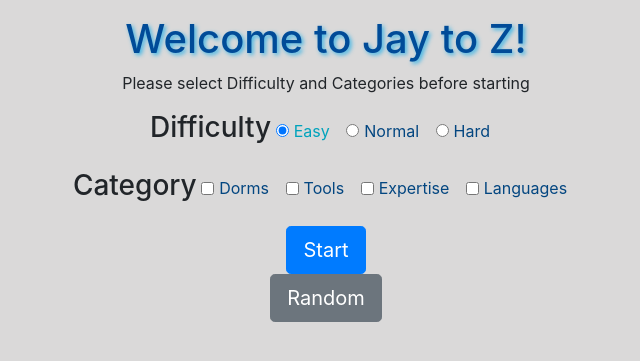
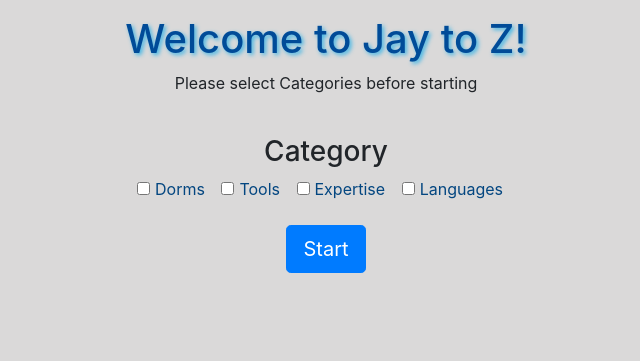
Before and after one commit to reddign/gamers, a PHP site: page /games/wordsearch/wordsearch.php in a window 1280 px wide. Shown: the part 106-467 px from the top of the page, without its empty margins (314-954 px from the left). Run offline with PHP 8.4, Linux system fonts and the light colour scheme.

Commit message:
Comment 1

```diff
--- a/web_src/games/wordsearch/wordsearch.php
+++ b/web_src/games/wordsearch/wordsearch.php
@@ -70,9 +70,11 @@ session_start();
 
     <main>
         <h1>Welcome to Jay to Z!</h1>
-        <p>Please select Difficulty and Categories before starting</p>
+        <p>Please select Categories before starting</p>
     <form action="pagegen.php" method="post">
-    <div class="container">
+
+
+    <div class="container" id="Difficulty">
         <h3 class="formHeader">Difficulty</h3>
         <div class="form-check form-check-inline">
             <input class="form-check-input" type="radio" name="Diff" id="easyDiff" value="easy" checked>
@@ -94,7 +96,9 @@ session_start();
         </div>
     </div>
     <br>
+
     <div class="container">
+
         <h3 class="formHeader">Category</h3>
         <div class="form-check form-check-inline">
             <input class="form-check-input" type="checkbox" id="dormsCat" value="dorms">
@@ -117,9 +121,10 @@ session_start();
     </div>
     <br>
 
-    <input class="btn btn-primary btn-lg" type="submit" id="start" value="Start"></input>
+    <input class="btn btn-primary btn-lg" type="submit" id="start" value="Start">
     </form>
-    <button class="btn btn-secondary btn-lg" id="rand" onclick="location.href='pagegen.php';">Random</button>
+    <br>
+    <input type="button" class="btn btn-secondary btn-lg" id="rand" onclick="location.href='pagegen.php';" value="Random">
 
     </main>
 </body>
--- a/web_src/stylesheets/wordsearch.css
+++ b/web_src/stylesheets/wordsearch.css
@@ -39,6 +39,10 @@ main {
     font-family: "Orbitron",sans-serif;
 }
 
+#Difficulty{
+    display:none;
+}
+
 #timerBox{
     color:white;
     float:right;
@@ -47,6 +51,10 @@ main {
     background-color: #004B98;
     padding-left: 10px;
     padding-right: 10px;
+}
+
+#rand{
+    display:none;
 }
 
 #rand:hover{
@@ -65,10 +73,6 @@ main {
     margin: auto;
 }
 
-.formHeader{
-    display:inline;
-}
-
 .container label{
     color:rgb(3, 70, 128);
 }
```
Also changed, not shown: web_src/games/wordsearch/timer.js (+10 -2 lines).
